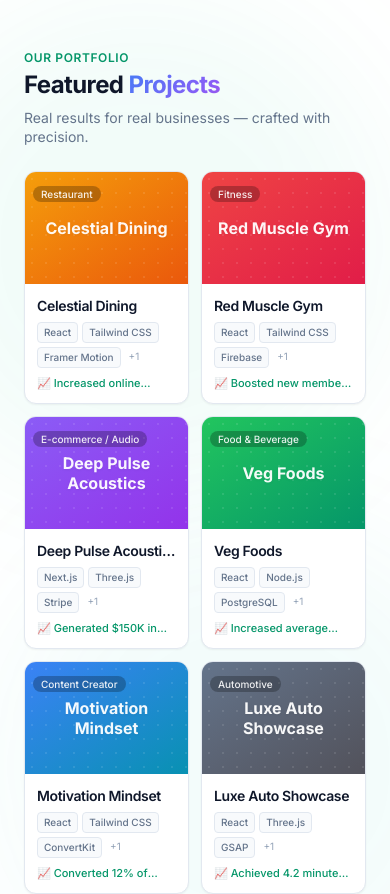
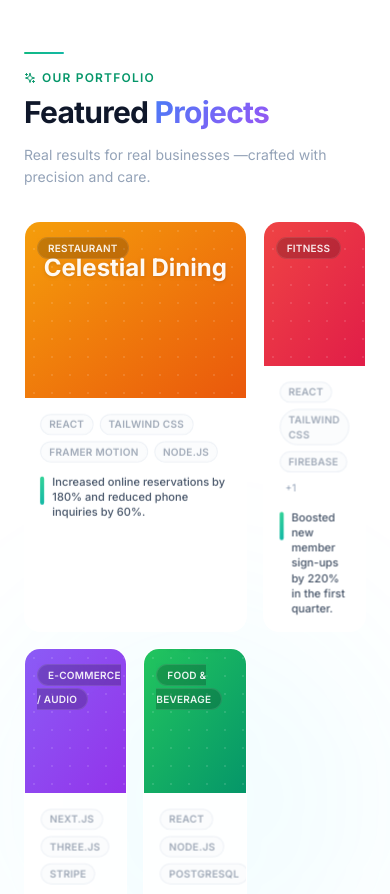
Before and after one commit to Jeremiah-Jefry/TwinSpark, a React (Vite) app: page / in a window 390 px wide. Shown: the part 3760-4654 px from the top of the page. Built offline with nearby package versions, Linux system fonts and the light colour scheme.

Commit message:
feat: enhance Projects component with 3D tilt effect, improved layout, and animations

```diff
--- a/src/components/Projects.jsx
+++ b/src/components/Projects.jsx
@@ -1,140 +1,241 @@
-import { motion, useInView } from 'framer-motion';
-import { useRef, useState } from 'react';
-import { ExternalLink, ArrowRight } from 'lucide-react';
+import { motion, useInView, useMotionValue, useTransform, useSpring, AnimatePresence } from 'framer-motion';
+import { useRef, useState, useCallback } from 'react';
+import { ExternalLink, ArrowRight, Sparkles } from 'lucide-react';
 import { projects } from '../data/projects';
 
-export default function Projects() {
-  const ref = useRef(null);
-  const isInView = useInView(ref, { once: true, margin: '-80px' });
-  const [hoveredId, setHoveredId] = useState(null);
+/* ── 3-D tilt card with cursor spotlight ── */
+function ProjectCard({ project, index, isInView, isFeatured }) {
+  const cardRef = useRef(null);
+  const [hovered, setHovered] = useState(false);
+  const [spotX, setSpotX] = useState(50);
+  const [spotY, setSpotY] = useState(50);
+
+  const mouseX = useMotionValue(0);
+  const mouseY = useMotionValue(0);
+  const rotateX = useSpring(useTransform(mouseY, [-0.5, 0.5], [10, -10]), { stiffness: 300, damping: 30 });
+  const rotateY = useSpring(useTransform(mouseX, [-0.5, 0.5], [-10, 10]), { stiffness: 300, damping: 30 });
+
+  const handleMouseMove = useCallback((e) => {
+    const rect = cardRef.current?.getBoundingClientRect();
+    if (!rect) return;
+    const x = (e.clientX - rect.left) / rect.width - 0.5;
+    const y = (e.clientY - rect.top) / rect.height - 0.5;
+    mouseX.set(x);
+    mouseY.set(y);
+    setSpotX(((e.clientX - rect.left) / rect.width) * 100);
+    setSpotY(((e.clientY - rect.top) / rect.height) * 100);
+  }, [mouseX, mouseY]);
+
+  const handleMouseLeave = () => {
+    mouseX.set(0);
+    mouseY.set(0);
+    setHovered(false);
+  };
 
   return (
-    <section id="portfolio" className="py-12 md:py-16 relative overflow-hidden">
-      {/* Background Glow */}
-      <div className="absolute top-0 right-0 w-[500px] h-[500px] bg-emerald-500/5 rounded-full blur-3xl pointer-events-none" />
-      <div className="absolute bottom-0 left-0 w-[500px] h-[500px] bg-teal-500/5 rounded-full blur-3xl pointer-events-none" />
+    <motion.div
+      ref={cardRef}
+      initial={{ opacity: 0, y: 40, scale: 0.95 }}
+      animate={isInView ? { opacity: 1, y: 0, scale: 1 } : {}}
+      transition={{ duration: 0.6, delay: 0.08 + index * 0.09, ease: [0.16, 1, 0.3, 1] }}
+      style={{ rotateX, rotateY, transformStyle: 'preserve-3d', perspective: 1000 }}
+      onMouseMove={handleMouseMove}
+      onMouseEnter={() => setHovered(true)}
+      onMouseLeave={handleMouseLeave}
+      className={`group relative overflow-hidden rounded-2xl border border-white/60 bg-white/90 backdrop-blur-sm cursor-pointer select-none ${
+        isFeatured ? 'col-span-2' : 'col-span-1'
+      }`}
+      whileHover={{ zIndex: 10 }}
+    >
+      {/* Cursor spotlight */}
+      <div
+        className="absolute inset-0 z-10 pointer-events-none transition-opacity duration-300"
+        style={{
+          opacity: hovered ? 1 : 0,
+          background: `radial-gradient(180px circle at ${spotX}% ${spotY}%, rgba(255,255,255,0.18), transparent 70%)`,
+        }}
+      />
 
-      <div className="container-custom relative" ref={ref}>
-        {/* Section Header — inline, compact */}
+      {/* Gradient banner */}
+      <div className={`relative overflow-hidden bg-gradient-to-br ${project.color} ${isFeatured ? 'h-44' : 'h-36'}`}>
+        {/* Dot grid texture */}
+        <div className="absolute inset-0 opacity-20"
+          style={{ backgroundImage: 'radial-gradient(circle, rgba(255,255,255,0.6) 1px, transparent 1px)', backgroundSize: '18px 18px' }}
+        />
+
+        {/* Shimmer sweep on hover */}
+        <AnimatePresence>
+          {hovered && (
             <motion.div
-          initial={{ opacity: 0, y: 16 }}
-          animate={isInView ? { opacity: 1, y: 0 } : {}}
-          transition={{ duration: 0.5 }}
-          className="flex flex-col sm:flex-row sm:items-end sm:justify-between gap-2 mb-6"
+              key="shimmer"
+              initial={{ x: '-100%', skewX: '-20deg' }}
+              animate={{ x: '200%' }}
+              exit={{ opacity: 0 }}
+              transition={{ duration: 0.6, ease: 'easeInOut' }}
+              className="absolute inset-0 w-1/2 h-full bg-gradient-to-r from-transparent via-white/25 to-transparent pointer-events-none"
+              style={{ skewX: '-20deg' }}
+            />
+          )}
+        </AnimatePresence>
+
+        {/* Project name */}
+        <motion.div
+          className="absolute inset-0 flex flex-col items-center justify-center px-4"
+          style={{ translateZ: 20 }}
         >
-          <div>
-            <span className="inline-block text-emerald-600 font-semibold text-xs uppercase tracking-wider mb-1">
-              Our Portfolio
+          <span className={`font-bold text-white/95 text-center drop-shadow leading-tight ${isFeatured ? 'text-2xl' : 'text-lg'}`}>
+            {project.name}
           </span>
-            <h2 className="text-2xl md:text-3xl font-bold text-slate-900 leading-tight">
-              Featured <span className="gradient-text">Projects</span>
-            </h2>
-          </div>
-          <p className="text-slate-500 text-sm max-w-xs sm:text-right leading-snug">
-            Real results for real businesses —<br className="hidden sm:block" /> crafted with precision.
-          </p>
+          <motion.span
+            initial={{ opacity: 0, y: 6 }}
+            animate={hovered ? { opacity: 1, y: 0 } : { opacity: 0, y: 6 }}
+            transition={{ duration: 0.2 }}
+            className="text-white/70 text-xs mt-1 font-medium"
+          >
+            {project.description.split('.')[0]}.
+          </motion.span>
         </motion.div>
 
-        {/* Compact bento grid — 3 cols × 2 rows, fits in one viewport */}
-        <div className="grid grid-cols-2 lg:grid-cols-3 gap-3">
-          {projects.map((project, index) => (
-            <motion.div
-              key={project.id}
-              initial={{ opacity: 0, y: 20 }}
-              animate={isInView ? { opacity: 1, y: 0 } : {}}
-              transition={{ duration: 0.4, delay: 0.05 + index * 0.07 }}
-              onMouseEnter={() => setHoveredId(project.id)}
-              onMouseLeave={() => setHoveredId(null)}
-              className="group relative overflow-hidden rounded-xl border border-slate-200 bg-white shadow-sm hover:shadow-md hover:border-emerald-200 transition-all duration-300"
-            >
-              {/* Gradient banner */}
-              <div className={`relative h-28 overflow-hidden bg-gradient-to-br ${project.color}`}>
-                {/* Dot texture */}
-                <div
-                  className="absolute inset-0 opacity-20"
-                  style={{
-                    backgroundImage: 'radial-gradient(circle, rgba(255,255,255,0.5) 1px, transparent 1px)',
-                    backgroundSize: '14px 14px',
-                  }}
-                />
-                {/* Name */}
-                <div className="absolute inset-0 flex items-center justify-center px-3">
-                  <span className="text-base font-bold text-white/95 text-center drop-shadow-sm leading-tight">
-                    {project.name}
-                  </span>
-                </div>
         {/* Industry badge */}
-                <div className="absolute top-2 left-2">
-                  <span className="px-2 py-0.5 rounded-full bg-black/25 backdrop-blur-sm text-[10px] font-medium text-white/90">
+        <div className="absolute top-3 left-3 z-20">
+          <span className="px-2.5 py-1 rounded-full bg-black/20 backdrop-blur-md text-[10px] font-semibold text-white/90 uppercase tracking-wide border border-white/10">
             {project.industry}
           </span>
         </div>
-                {/* Hover overlay */}
+
+        {/* Live link — slides in on hover */}
         <motion.div
-                  initial={false}
-                  animate={{ opacity: hoveredId === project.id ? 1 : 0 }}
-                  transition={{ duration: 0.15 }}
-                  className="absolute inset-0 bg-slate-900/65 flex items-center justify-center"
+          className="absolute top-3 right-3 z-20"
+          initial={{ opacity: 0, scale: 0.7 }}
+          animate={hovered ? { opacity: 1, scale: 1 } : { opacity: 0, scale: 0.7 }}
+          transition={{ duration: 0.2 }}
         >
           <a
             href={project.liveUrl}
-                    className="p-2.5 rounded-full bg-white/15 hover:bg-white/30 border border-white/25 transition-colors"
-                    title="View Project"
             onClick={(e) => e.stopPropagation()}
+            className="flex items-center gap-1.5 px-2.5 py-1 rounded-full bg-white/20 hover:bg-white/35 backdrop-blur-md border border-white/25 text-white text-[10px] font-medium transition-colors"
           >
-                    <ExternalLink className="w-4 h-4 text-white" />
+            <ExternalLink className="w-3 h-3" /> View
           </a>
         </motion.div>
       </div>
 
       {/* Card body */}
-              <div className="p-3">
-                <h3 className="text-sm font-semibold text-slate-900 mb-1.5 group-hover:text-emerald-600 transition-colors truncate">
-                  {project.name}
-                </h3>
-                {/* Tech pills — max 3 shown */}
-                <div className="flex flex-wrap gap-1 mb-2">
-                  {project.tech.slice(0, 3).map((tech, idx) => (
-                    <span
+      <div className="p-4" style={{ transform: 'translateZ(10px)' }}>
+        {/* Tech pills animate in on hover */}
+        <div className="flex flex-wrap gap-1.5 mb-3">
+          {project.tech.slice(0, isFeatured ? 4 : 3).map((tech, idx) => (
+            <motion.span
               key={idx}
-                      className="px-1.5 py-0.5 text-[10px] font-medium bg-slate-50 border border-slate-200 rounded text-slate-500"
+              initial={{ opacity: 0, x: -8 }}
+              animate={hovered ? { opacity: 1, x: 0 } : { opacity: 0.6, x: 0 }}
+              transition={{ duration: 0.2, delay: idx * 0.04 }}
+              className="px-2 py-0.5 text-[10px] font-semibold bg-slate-50 border border-slate-200 rounded-full text-slate-500 uppercase tracking-wide"
             >
               {tech}
-                    </span>
+            </motion.span>
           ))}
-                  {project.tech.length > 3 && (
-                    <span className="px-1 py-0.5 text-[10px] text-slate-400">
-                      +{project.tech.length - 3}
+          {project.tech.length > (isFeatured ? 4 : 3) && (
+            <span className="px-1.5 py-0.5 text-[10px] text-slate-400">
+              +{project.tech.length - (isFeatured ? 4 : 3)}
             </span>
           )}
         </div>
-                {/* Result highlight */}
-                <p className="text-[11px] text-emerald-600 font-medium leading-snug line-clamp-1">
-                  📈 {project.results}
+
+        {/* Result — highlighted stat */}
+        <div className="flex items-start gap-2">
+          <div className="w-1 h-full min-h-[28px] rounded-full bg-gradient-to-b from-emerald-400 to-teal-500 flex-shrink-0 mt-0.5" />
+          <p className="text-[11px] text-slate-600 font-medium leading-snug">
+            {project.results}
           </p>
         </div>
+      </div>
     </motion.div>
+  );
+}
+
+export default function Projects() {
+  const ref = useRef(null);
+  const isInView = useInView(ref, { once: true, margin: '-60px' });
+
+  // Layout: [span-2, span-1, span-1, span-1, span-2, span-1]
+  const featuredIndices = new Set([0, 4]);
+
+  return (
+    <section id="portfolio" className="py-14 md:py-20 relative overflow-hidden">
+      {/* Ambient background glows */}
+      <div className="absolute top-0 right-1/4 w-[600px] h-[600px] bg-emerald-400/8 rounded-full blur-[120px] pointer-events-none" />
+      <div className="absolute bottom-0 left-1/4 w-[600px] h-[600px] bg-teal-400/8 rounded-full blur-[120px] pointer-events-none" />
+      <div className="absolute top-1/2 left-1/2 -translate-x-1/2 -translate-y-1/2 w-[400px] h-[400px] bg-cyan-400/5 rounded-full blur-[80px] pointer-events-none" />
+
+      <div className="container-custom relative" ref={ref}>
+        {/* Section header */}
+        <motion.div
+          initial={{ opacity: 0, y: 24 }}
+          animate={isInView ? { opacity: 1, y: 0 } : {}}
+          transition={{ duration: 0.7, ease: [0.16, 1, 0.3, 1] }}
+          className="flex flex-col sm:flex-row sm:items-end sm:justify-between gap-3 mb-8"
+        >
+          <div>
+            <motion.div
+              initial={{ width: 0 }}
+              animate={isInView ? { width: '2.5rem' } : {}}
+              transition={{ duration: 0.6, delay: 0.2 }}
+              className="h-0.5 bg-gradient-to-r from-emerald-500 to-teal-500 mb-3 rounded-full"
+            />
+            <span className="inline-flex items-center gap-1.5 text-emerald-600 font-semibold text-xs uppercase tracking-widest mb-2">
+              <Sparkles className="w-3 h-3" /> Our Portfolio
+            </span>
+            <h2 className="text-3xl md:text-4xl font-bold text-slate-900 leading-tight">
+              Featured <span className="gradient-text">Projects</span>
+            </h2>
+          </div>
+          <motion.p
+            initial={{ opacity: 0 }}
+            animate={isInView ? { opacity: 1 } : {}}
+            transition={{ duration: 0.6, delay: 0.3 }}
+            className="text-slate-400 text-sm max-w-xs sm:text-right leading-relaxed"
+          >
+            Real results for real businesses —<br className="hidden sm:block" />crafted with precision and care.
+          </motion.p>
+        </motion.div>
+
+        {/* Bento grid — 3 cols, asymmetric sizing */}
+        <div
+          className="grid gap-4"
+          style={{ gridTemplateColumns: 'repeat(3, 1fr)' }}
+        >
+          {projects.map((project, index) => (
+            <ProjectCard
+              key={project.id}
+              project={project}
+              index={index}
+              isInView={isInView}
+              isFeatured={featuredIndices.has(index)}
+            />
           ))}
         </div>
 
         {/* CTA */}
         <motion.div
-          initial={{ opacity: 0, y: 16 }}
+          initial={{ opacity: 0, y: 20 }}
           animate={isInView ? { opacity: 1, y: 0 } : {}}
-          transition={{ duration: 0.4, delay: 0.5 }}
-          className="text-center mt-6"
+          transition={{ duration: 0.6, delay: 0.7, ease: [0.16, 1, 0.3, 1] }}
+          className="flex items-center justify-center gap-4 mt-10"
         >
+          <div className="h-px flex-1 bg-gradient-to-r from-transparent to-slate-200" />
           <a
             href="#contact"
             onClick={(e) => {
               e.preventDefault();
               document.querySelector('#contact')?.scrollIntoView({ behavior: 'smooth' });
             }}
-            className="btn-primary inline-flex"
+            className="btn-primary inline-flex whitespace-nowrap"
           >
             Start Your Project
             <ArrowRight className="w-4 h-4" />
           </a>
+          <div className="h-px flex-1 bg-gradient-to-l from-transparent to-slate-200" />
         </motion.div>
       </div>
     </section>
```
Lines whose indentation alone changed are shown as unchanged.
